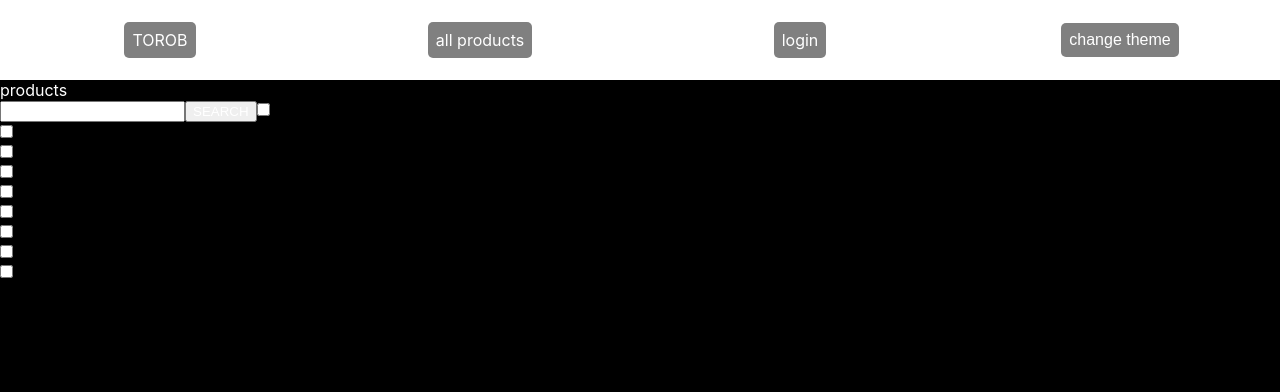
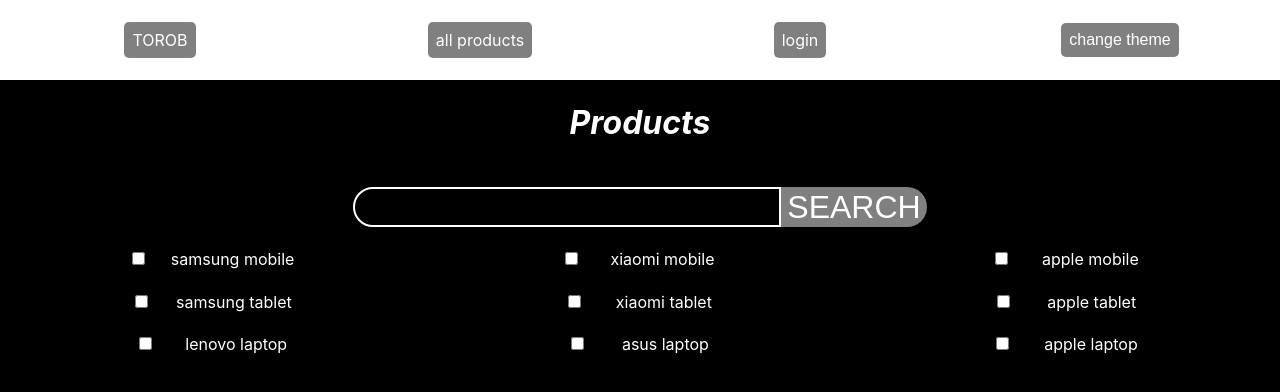
Before and after one commit to IIIphr/ie_final_project, a React (Create React App) app in the folder front_end/: page /products in a window 1280 px wide. Shown: the top 392 px of the page. Built offline with nearby package versions, Linux system fonts and the light colour scheme.

Commit message:
Products page has style now

```diff
--- a/front_end/src/Products.css
+++ b/front_end/src/Products.css
@@ -1,16 +1,107 @@
-.prods_cont{
+.prods_cont {
   width: 100%;
   height: 90%;
+  display: grid;
+  grid-template-columns: 1fr 1fr 1fr;
+  grid-template-rows: 2fr 2fr 1fr 1fr 1fr 10fr;
+  align-items: center;
+  justify-items: center;
 }
-  .prods_cont_light{
+.prods_cont_light {
   background-color: white;
 }
-  .prods_cont_light *{
+.prods_cont_dark {
+  background-color: black;
+}
+
+.prods_header {
+  font-style: italic;
+  grid-row: 1 / span 1;
+  grid-column: 1 / span 3;
+}
+.prods_header_light{
   color: black;
 }
-  .prods_cont_dark{
-    background-color: black;
-  }
-  .prods_cont_dark *{
+.prods_header_dark{
   color: white;
 }
+
+.prods_search_cont {
+  grid-row: 2 / span 1;
+  grid-column: 1 / span 3;
+  width: 80%;
+  height: 80%;
+  display: flex;
+  flex-direction: row;
+  justify-content: center;
+  align-items: center;
+  flex-wrap: wrap;
+}
+
+.prods_search_in{
+  height: 51%;
+  font-size: 200%;
+  border-radius: 20px 0px 0px 20px;
+}
+.prods_search_in_light{
+  border: 2px solid black;
+  background-color: white;
+  color: black;
+}
+.prods_search_in_dark{
+  border: 2px solid white;
+  background-color: black;
+  color: white;
+}
+
+.prods_search_btn{
+  height: 60%;
+  font-size: 200%;
+  border: none;
+  border-radius: 0px 20px 20px 0px;
+  text-decoration: none;
+  background-color: grey;
+  cursor: pointer;
+}
+.prods_search_btn_light{
+  color: white;
+}
+.prods_search_btn_light:hover{
+  background-color: rgb(85, 85, 85);
+}
+.prods_search_btn_dark{
+  color: white;
+}
+.prods_search_btn_dark:hover{
+  background-color: rgb(85, 85, 85);
+}
+
+.prods_rad_cont{
+  display: flex;
+  flex-direction: row;
+  height: 100%;
+  width: 50%;
+  justify-content: space-evenly;
+  align-items: baseline;
+}
+
+.prods_radio_lab{
+
+}
+.prods_radio_lab_light{
+  color: black;
+}
+.prods_radio_lab_dark{
+  color: white;
+}
+
+.prods_prod_cont{
+  grid-row: 6 / span 1;
+  grid-column: 1 / span 3;
+  width: 100%;
+  height: 100%;
+  overflow-y: auto;
+  display: flex;
+  flex-direction: column;
+  align-items: center;
+}
--- a/front_end/src/Products.js
+++ b/front_end/src/Products.js
@@ -17,12 +17,12 @@
   let [brands, set_brand] = useState([]);
   let [numbers, set_number] = useState([]);
   const { state } = useLocation();
-    const brand_list= [
+  const brand_list = [
     'samsung', 'xiaomi', 'apple',
     'samsung', 'xiaomi', 'apple',
     'lenovo', 'asus', 'apple'
   ];
-      const category_list= [
+  const category_list = [
     'mobile', 'mobile', 'mobile',
     'tablet', 'tablet', 'tablet',
     'laptop', 'laptop', 'laptop'
@@ -40,14 +40,14 @@
     navigate("/products_loader", { state: { input: input } });
   }
 
-    function check_changed(e){
+  function check_changed(e) {
     var temp_index = numbers.indexOf(e.target.value);
-        if(temp_index == -1){
+    if (temp_index == -1) {
       set_number([e.target.value, ...numbers]);
       set_brand([brand_list[e.target.value], ...brands]);
       set_cat([category_list[e.target.value], ...categories]);
     }
-        else{
+    else {
       var temp_number = numbers;
       temp_number.splice(temp_index, 1);
       set_number(temp_number);
@@ -64,18 +64,21 @@
     <div className="cont">
       <Navbar />
       <div className={class_name("prods_cont")}>
-                <p>products</p>
-                <input type="text" onInput={e => setInput(e.target.value)} />
-                <button onClick={search}>SEARCH</button>
-                <input onChange={check_changed} type="checkbox" value="0" /> samsung mobile <br />
-                <input onChange={check_changed} type="checkbox" value="1" /> xiaomi mobile <br />
-                <input onChange={check_changed} type="checkbox" value="2" /> apple mobile <br />
-                <input onChange={check_changed} type="checkbox" value="3" /> samsung tablet <br />
-                <input onChange={check_changed} type="checkbox" value="4" /> xiaomi tablet <br />
-                <input onChange={check_changed} type="checkbox" value="5" /> apple tablet <br />
-                <input onChange={check_changed} type="checkbox" value="6" /> lenovo laptop <br />
-                <input onChange={check_changed} type="checkbox" value="7" /> asus laptop <br />
-                <input onChange={check_changed} type="checkbox" value="8" /> apple laptop <br />
+        <h1 className={class_name('prods_header')}>Products</h1>
+        <div className={class_name("prods_search_cont")}>
+          <input className={class_name('prods_search_in')} type="text" onInput={e => setInput(e.target.value)} />
+          <button className={class_name('prods_search_btn')} onClick={search}>SEARCH</button>
+        </div>
+        <div className={class_name('prods_rad_cont')}><input className={class_name('prods_rad_in')} onChange={check_changed} type="checkbox" value="0" id="0" /><label htmlFor='0' className={class_name('prods_radio_lab')}>samsung mobile</label></div>
+        <div className={class_name('prods_rad_cont')}><input className={class_name('prods_rad_in')} onChange={check_changed} type="checkbox" value="1" id="1" /><label htmlFor='1' className={class_name('prods_radio_lab')}>xiaomi mobile</label></div>
+        <div className={class_name('prods_rad_cont')}><input className={class_name('prods_rad_in')} onChange={check_changed} type="checkbox" value="2" id="2" /><label htmlFor='2' className={class_name('prods_radio_lab')}>apple mobile</label></div>
+        <div className={class_name('prods_rad_cont')}><input className={class_name('prods_rad_in')} onChange={check_changed} type="checkbox" value="3" id="3" /><label htmlFor='3' className={class_name('prods_radio_lab')}>samsung tablet</label></div>
+        <div className={class_name('prods_rad_cont')}><input className={class_name('prods_rad_in')} onChange={check_changed} type="checkbox" value="4" id="4" /><label htmlFor='4' className={class_name('prods_radio_lab')}>xiaomi tablet</label></div>
+        <div className={class_name('prods_rad_cont')}><input className={class_name('prods_rad_in')} onChange={check_changed} type="checkbox" value="5" id="5" /><label htmlFor='5' className={class_name('prods_radio_lab')}>apple tablet</label></div>
+        <div className={class_name('prods_rad_cont')}><input className={class_name('prods_rad_in')} onChange={check_changed} type="checkbox" value="6" id="6" /><label htmlFor='6' className={class_name('prods_radio_lab')}>lenovo laptop</label></div>
+        <div className={class_name('prods_rad_cont')}><input className={class_name('prods_rad_in')} onChange={check_changed} type="checkbox" value="7" id="7" /><label htmlFor='7' className={class_name('prods_radio_lab')}>asus laptop</label></div>
+        <div className={class_name('prods_rad_cont')}><input className={class_name('prods_rad_in')} onChange={check_changed} type="checkbox" value="8" id="8" /><label htmlFor='8' className={class_name('prods_radio_lab')}>apple laptop</label></div>
+        <div className={class_name('prods_prod_cont')}>
           {
             (state || []).map(record => {
               return <Products_item key={record._id} data={record} />;
@@ -83,6 +86,7 @@
           }
         </div>
       </div>
+    </div>
   );
 }
 
--- a/front_end/src/Products_item.css
+++ b/front_end/src/Products_item.css
@@ -1,14 +1,77 @@
-.prods_item_cont{
+.prods_item_cont {
+  width: 80%;
+  padding: 5px;
+  display: flex;
+  flex-direction: row;
+  flex-wrap: wrap;
+  justify-content: space-between;
+  align-items: center;
 }
-  .prods_item_cont_light{
+.prods_item_cont_light {
   background-color: white;
 }
-  .prods_item_cont_light *{
-    color: black;
-  }
-  .prods_item_cont_dark{
+.prods_item_cont_dark {
   background-color: black;
 }
-  .prods_item_cont_dark *{
+
+.prods_item_link{
+  border: none;
+  border-radius: 5px;
+  text-decoration: none;
+  background-color: grey;
+  cursor: pointer;
+  width: 40%;
+  text-align: center;
+}
+.prods_item_link_light{
   color: white;
 }
+.prods_item_link_light:hover{
+  background-color: rgb(85, 85, 85);
+}
+.prods_item_link_dark{
+  color: white;
+}
+.prods_item_link_dark:hover{
+  background-color: rgb(85, 85, 85);
+}
+
+.prods_item_fav{
+  border: none;
+  border-radius: 20px 0px 0px 20px;
+  text-decoration: none;
+  background-color: grey;
+  cursor: pointer;
+}
+.prods_item_fav_light{
+  color: white;
+}
+.prods_item_fav_light:hover{
+  background-color: rgb(85, 85, 85);
+}
+.prods_item_fav_dark{
+  color: white;
+}
+.prods_item_fav_dark:hover{
+  background-color: rgb(85, 85, 85);
+}
+
+.prods_item_unfav{
+  border: none;
+  border-radius: 0px 20px 20px 0px;
+  text-decoration: none;
+  background-color: grey;
+  cursor: pointer;
+}
+.prods_item_unfav_light{
+  color: white;
+}
+.prods_item_unfav_light:hover{
+  background-color: rgb(85, 85, 85);
+}
+.prods_item_unfav_dark{
+  color: white;
+}
+.prods_item_unfav_dark:hover{
+  background-color: rgb(85, 85, 85);
+}
--- a/front_end/src/Products_item.js
+++ b/front_end/src/Products_item.js
@@ -55,8 +55,8 @@
     if(current_user_type == "user"){
       return (
         <div>
-          <button onClick={add_to_fav}>add to fav</button>
-          <button onClick={remove_fav}>remove fav</button>
+          <button className={class_name("prods_item_fav")} onClick={add_to_fav}>add to fav</button>
+          <button className={class_name("prods_item_unfav")} onClick={remove_fav}>remove fav</button>
         </div>
       );
     }
@@ -65,7 +65,7 @@
 
   return (
     <div className={class_name("prods_item_cont")}>
-      <Link to="/product" state={props.data}><p key={props.data.name}>{props.data.name}</p></Link>
+      <Link className={class_name("prods_item_link")} to="/product" state={props.data}>{props.data.name}</Link>
       {for_user()}
     </div>
   );
```
Lines whose indentation alone changed are shown as unchanged.
